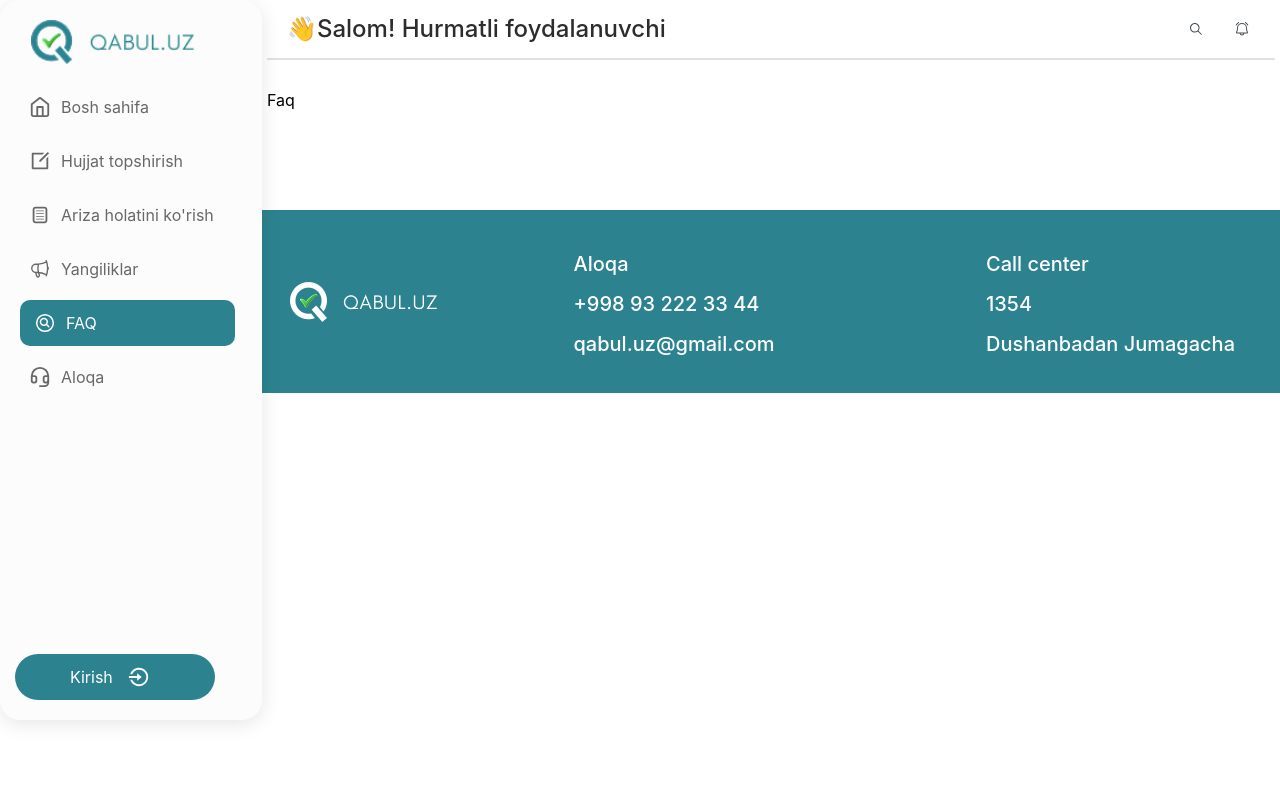
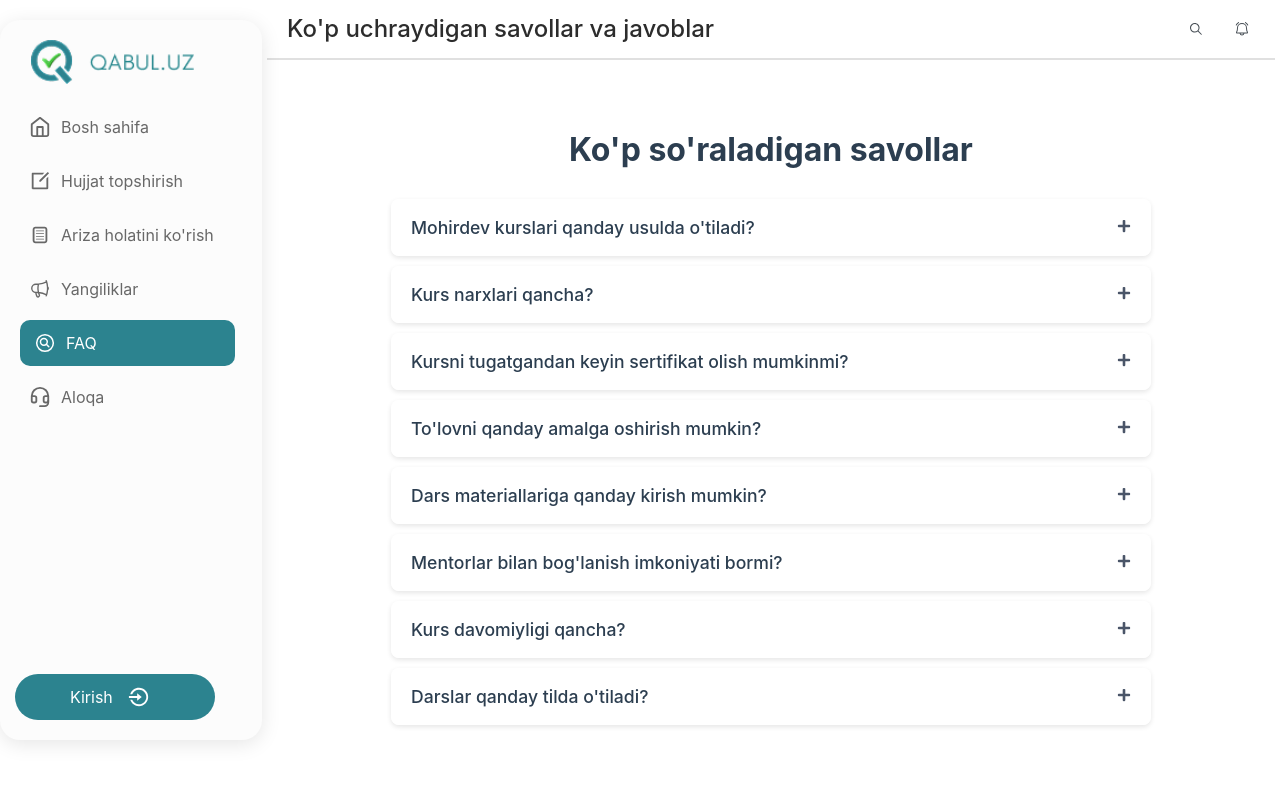
Before and after one commit to ibrohimjon-web/qabul, a React (Vite) app: page /faq in a window 1280 px wide. Shown: the top 800 px of the page. Built offline with nearby package versions, Linux system fonts and the light colour scheme.

Commit message:
Yangilanish

```diff
--- a/src/components/Navbar/NavbarTop.jsx
+++ b/src/components/Navbar/NavbarTop.jsx
@@ -15,6 +15,12 @@ const NavbarTop = () => {
         return "Ariza holatini ko'rish";
       case "/submit":
         return "Hujjat topshirish";
+      case "/faq":
+        return "Ko'p uchraydigan savollar va javoblar";
+      case "/news":
+        return "Yangiliklar";
+      case "/contact":
+        return "Bizbilan Aloqa";
       default:
         return "👋Salom! Hurmatli foydalanuvchi";
     }
--- a/src/pages/Aloqa/Aloqa.css
+++ b/src/pages/Aloqa/Aloqa.css
@@ -0,0 +1,191 @@
+.aloqa-container {
+  font-family: 'Arial', sans-serif;
+  max-width: 1200px;
+  margin: 0 auto;
+  padding: 40px 20px;
+  color: #0b0404;
+  box-sizing: border-box;
+}
+
+.aloqa-container h1 {
+  color: #2c3e50;
+  margin-bottom: 40px;
+  font-size: 2.5rem;
+  text-align: center;
+  font-weight: 600;
+  letter-spacing: 0.5px;
+}
+
+.content-wrapper {
+  background-color: #f5f5f5;
+  border-radius: 20px;
+  display: flex;
+  padding: 30px;
+  gap: 40px;
+  align-items: center;
+  box-shadow: 0 10px 30px rgba(0, 0, 0, 0.08);
+  transition: all 0.3s ease;
+}
+
+.contact-info {
+  flex: 1;
+  padding: 30px;
+  border-radius: 10px;
+  background-color: white;
+  box-shadow: 0 5px 15px rgba(0, 0, 0, 0.05);
+}
+
+.contact-info p {
+  margin: 20px 0;
+  font-size: 1.2rem;
+  line-height: 1.7;
+  color: #333;
+  display: flex;
+  align-items: center;
+}
+
+.contact-info p strong {
+  color: #2c3e50;
+  display: inline-block;
+  min-width: 100px;
+  font-weight: 600;
+  margin-right: 15px;
+}
+
+.map-container {
+  flex: 1;
+  border-radius: 15px;
+  overflow: hidden;
+  box-shadow: 0 8px 25px rgba(0, 0, 0, 0.1);
+  height: 450px;
+  min-height: 350px;
+  transition: all 0.3s ease;
+}
+
+/* Improved Media Queries */
+@media (max-width: 1200px) {
+  .aloqa-container {
+    padding: 35px 20px;
+  }
+
+  .content-wrapper {
+    padding: 25px;
+    gap: 30px;
+  }
+
+  .map-container {
+    height: 400px;
+  }
+}
+
+@media (max-width: 992px) {
+  .content-wrapper {
+    flex-direction: column;
+    gap: 30px;
+    padding: 25px;
+  border-radius: 15px;
+  }
+
+  .contact-info,
+  .map-container {
+    width: 100%;
+  }
+
+  .contact-info {
+    padding: 25px;
+  }
+
+  .map-container {
+    height: 400px;
+  }
+}
+
+@media (max-width: 768px) {
+  .aloqa-container {
+    padding: 30px 15px;
+  }
+
+  .aloqa-container h1 {
+    font-size: 2rem;
+    margin-bottom: 30px;
+  }
+
+  .content-wrapper {
+    padding: 20px;
+    border-radius: 12px;
+  }
+
+  .contact-info p {
+    font-size: 1.1rem;
+    margin: 15px 0;
+    flex-direction: column;
+    align-items: flex-start;
+  }
+
+  .contact-info p strong {
+    margin-bottom: 5px;
+    margin-right: 0;
+    min-width: auto;
+  }
+
+  .map-container {
+    height: 350px;
+    border-radius: 12px;
+  }
+}
+
+@media (max-width: 576px) {
+  .aloqa-container h1 {
+    font-size: 1.8rem;
+  }
+
+  .content-wrapper {
+    padding: 15px;
+    border-radius: 10px;
+    gap: 20px;
+  }
+
+  .contact-info {
+    padding: 20px;
+  }
+
+  .contact-info p {
+    font-size: 1rem;
+  }
+
+  .map-container {
+    height: 300px;
+    border-radius: 10px;
+  }
+}
+
+@media (max-width: 400px) {
+  .aloqa-container {
+    padding: 25px 10px;
+  }
+
+  .aloqa-container h1 {
+    font-size: 1.6rem;
+    margin-bottom: 25px;
+  }
+
+  .contact-info p {
+    font-size: 0.95rem;
+  }
+
+  .map-container {
+    height: 250px;
+  }
+}
+
+/* Hover Effects */
+@media (hover: hover) {
+  .content-wrapper:hover {
+    transform: translateY(-5px);
+    box-shadow: 0 15px 35px rgba(0, 0, 0, 0.12);
+  }
+
+  .map-container:hover {
+    box-shadow: 0 12px 30px rgba(0, 0, 0, 0.15);
+  }
+}
--- a/src/pages/Aloqa/Aloqa.jsx
+++ b/src/pages/Aloqa/Aloqa.jsx
@@ -1,9 +1,38 @@
-import "./Aloqa.css"
+import "./Aloqa.css";
 
 const Aloqa = () => {
   return (
-    <div>Aloqa</div>
-  )
-}
+    <div className="aloqa-container">
+      <h1>Biz bilan bog'lanish</h1>
 
-export default Aloqa
+      <div className="content-wrapper">
+        <div className="contact-info">
+          <p>
+            <strong>Manzil:</strong> 4A Muninov ko'chasi, Mirzo Ulugbek tumani,
+            Toshkent, 100084
+          </p>
+          <p>
+            <strong>Telefon:</strong> +998 78 113 62 72
+          </p>
+          <p>
+            <strong>Email:</strong> info@mohirdev.uz
+          </p>
+        </div>
+
+        <div className="map-container">
+          <iframe
+            title="Mohirdev manzili"
+            src="https://www.google.com/maps/embed?pb=!1m18!1m12!1m3!1d2996.798509373028!2d69.28073431542425!3d41.31538297927059!2m3!1f0!2f0!3f0!3m2!1i1024!2i768!4f13.1!3m3!1m2!1s0x38ae8b534175ed31%3A0x52a8f9d6e5a7e1c1!2sMohirdev!5e0!3m2!1sen!2s!4v1620000000000!5m2!1sen!2s"
+            width="100%"
+            height="100%"
+            style={{ border: 0 }}
+            allowFullScreen=""
+            loading="lazy"
+          ></iframe>
+        </div>
+      </div>
+    </div>
+  );
+};
+
+export default Aloqa;
--- a/src/pages/Faq/Faq.css
+++ b/src/pages/Faq/Faq.css
@@ -0,0 +1,102 @@
+.faq-container {
+  max-width: 800px;
+  margin: 0 auto;
+  padding: 40px 20px;
+  font-family: 'Arial', sans-serif;
+}
+
+.faq-title {
+  text-align: center;
+  font-size: 2rem;
+  color: #2c3e50;
+  margin-bottom: 30px;
+}
+
+.faq-list {
+  display: flex;
+  flex-direction: column;
+  gap: 10px;
+}
+
+.faq-item {
+  border-radius: 8px;
+  overflow: hidden;
+  box-shadow: 0 2px 5px rgba(0, 0, 0, 0.1);
+  transition: all 0.3s ease;
+}
+
+.faq-question {
+  width: 100%;
+  padding: 18px 20px;
+  display: flex;
+  justify-content: space-between;
+  align-items: center;
+  background-color: #fff;
+  border: none;
+  cursor: pointer;
+  text-align: left;
+  font-size: 1.1rem;
+  font-weight: 500;
+  color: #2c3e50;
+  transition: all 0.2s ease;
+}
+
+.faq-question:hover {
+  background-color: #f8f9fa;
+}
+
+.faq-icon {
+  font-size: 14px;
+  color: #4a5568;
+  margin-left: 15px;
+}
+
+.faq-answer {
+  padding: 0 20px;
+  background-color: #fff;
+  overflow: hidden;
+  max-height: 0;
+  transition: max-height 0.3s ease;
+}
+
+.faq-item.active .faq-answer {
+  max-height: 300px;
+  padding: 0 20px 20px;
+}
+
+.faq-answer p {
+  margin: 0;
+  color: #4a5568;
+  line-height: 1.6;
+}
+
+/* Responsive Design */
+@media (max-width: 768px) {
+  .faq-container {
+    padding: 30px 15px;
+  }
+
+  .faq-title {
+    font-size: 1.8rem;
+  }
+
+  .faq-question {
+    padding: 15px;
+    font-size: 1rem;
+  }
+}
+
+@media (max-width: 480px) {
+  .faq-container {
+    padding: 20px 10px;
+  }
+
+  .faq-title {
+    font-size: 1.6rem;
+    margin-bottom: 20px;
+  }
+
+  .faq-item.active .faq-answer {
+    padding: 0 15px 15px;
+  }
+}
--- a/src/pages/Faq/Faq.jsx
+++ b/src/pages/Faq/Faq.jsx
@@ -1,9 +1,86 @@
-import "./Faq.css"
+import React, { useState } from "react";
+import { FaPlus, FaMinus } from "react-icons/fa";
+import "./Faq.css";
 
 const Faq = () => {
+  const faqItems = [
+    {
+      question: "Mohirdev kurslari qanday usulda o'tiladi?",
+      answer:
+        "Bizning kurslarimiz onlayn tarzda o'tiladi va siz istalgan vaqtda darslarni ko'rishingiz mumkin.",
+    },
+    {
+      question: "Kurs narxlari qancha?",
+      answer:
+        "Kurs narxlari turi va davomiyligiga qarab farq qiladi. Batafsil ma'lumot uchun saytimizdagi kurslar bo'limiga qarang.",
+    },
+    {
+      question: "Kursni tugatgandan keyin sertifikat olish mumkinmi?",
+      answer:
+        "Ha, barcha kurslarni muvaffaqiyatli tamomlagan talabagalar sertifikat bilan taqdirlanadi.",
+    },
+    {
+      question: "To'lovni qanday amalga oshirish mumkin?",
+      answer:
+        "To'lovni bank orqali, plastik karta yoki elektron hamyonlar orqali amalga oshirishingiz mumkin.",
+    },
+    {
+      question: "Dars materiallariga qanday kirish mumkin?",
+      answer:
+        "Ro'yxatdan o'tganingizdan so'ng, shaxsiy kabinetingiz orqali barcha dars materiallariga kirishingiz mumkin.",
+    },
+    {
+      question: "Mentorlar bilan bog'lanish imkoniyati bormi?",
+      answer:
+        "Ha, har bir kurs uchun alohida chat guruhlari mavjud bo'lib, unda mentorlar bilan bevosita muloqot qilishingiz mumkin.",
+    },
+    {
+      question: "Kurs davomiyligi qancha?",
+      answer:
+        "Kurslar odatda 2 oydan 6 oygacha davom etadi, lekin bu kursning murakkabligiga bog'liq.",
+    },
+    {
+      question: "Darslar qanday tilda o'tiladi?",
+      answer:
+        "Darslar asosan o'zbek tilida, ba'zi maxsus kurslar esa ingliz tilida o'tiladi.",
+    },
+  ];
+
+  const [activeIndex, setActiveIndex] = useState(null);
+
+  const toggleItem = (index) => {
+    setActiveIndex(activeIndex === index ? null : index);
+  };
+
   return (
-    <div>Faq</div>
-  )
-}
+    <section className="faq-container">
+      <h2 className="faq-title">Ko'p so'raladigan savollar</h2>
+      <div className="faq-list">
+        {faqItems.map((item, index) => (
+          <div
+            key={index}
+            className={`faq-item ${activeIndex === index ? "active" : ""}`}
+          >
+            <button
+              className="faq-question"
+              onClick={() => toggleItem(index)}
+              aria-expanded={activeIndex === index}
+            >
+              <span>{item.question}</span>
+              <span className="faq-icon">
+                {activeIndex === index ? <FaMinus /> : <FaPlus />}
+              </span>
+            </button>
+            {activeIndex === index && (
+              <div className="faq-answer">
+                <p>{item.answer}</p>
+              </div>
+            )}
+          </div>
+        ))}
+      </div>
+    </section>
+  );
+};
 
-export default Faq
+export default Faq;
```
